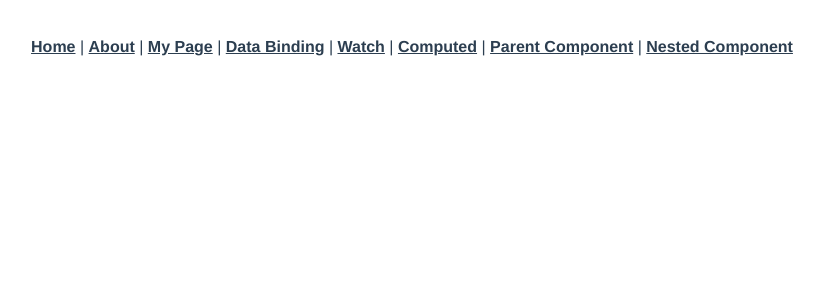
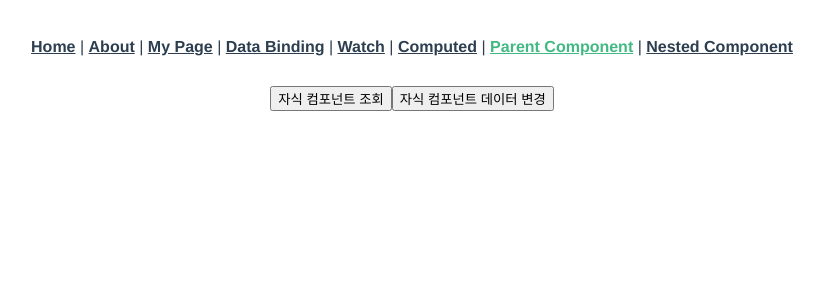
Before and after one commit to Mia-Oh/vue-playground, a Vue app: page /parentcomponent2 in a window 1280 px wide. Shown: the top 300 px of the page, without its empty margins (228-1052 px from the left). Built offline with nearby package versions, Linux system fonts and the light colour scheme.

Commit message:
chap.6:부모 자식 컴포넌트 데이터 옵션 값 동기화 예제 추가

```diff
--- a/src/App.vue
+++ b/src/App.vue
@@ -7,7 +7,7 @@
       <router-link to="/databinding">Data Binding</router-link> |
       <router-link to="/watch">Watch</router-link> |
       <router-link to="/computed">Computed</router-link> |
-      <router-link to="/parentcomponent">Parent Component</router-link> |
+      <router-link to="/parentcomponent2">Parent Component</router-link> |
       <router-link to="/nestedcomponent">Nested Component</router-link>
     </nav>
     <router-view />
--- a/src/router.js
+++ b/src/router.js
@@ -51,6 +51,11 @@ const routes = [
     name: "parentcomponent",
     component: () => import("../src/views/ParentComponentView.vue"),
   },
+  {
+    path: "/parentcomponent2",
+    name: "parentcomponent2",
+    component: () => import("../src/views/ParentComponentView2.vue"),
+  },
 ];
 
 // 2. 라우터 생성
--- /dev/null
+++ b/src/views/ChildComponent2.vue
@@ -0,0 +1,20 @@
+<template>
+  <button type="button" @click="childFunc" ref="btn">
+    자식 컴포넌트 데이터 변경
+  </button>
+</template>
+<script>
+export default {
+  data() {
+    return {
+      msg: "message",
+    };
+  },
+  methods: {
+    childFunc() {
+      this.msg = "changed messgage";
+      console.log("눌림");
+    },
+  },
+};
+</script>
--- /dev/null
+++ b/src/views/ParentComponentView2.vue
@@ -0,0 +1,22 @@
+<template>
+  <div>
+    <button type="button" @click="checkChild">자식 컴포넌트 조회</button>
+    <child-component2 ref="child_component2" />
+  </div>
+</template>
+<script>
+import ChildComponent2 from "./ChildComponent2.vue";
+export default {
+  components: { "child-component2": ChildComponent2 },
+  computed: {
+    msg() {
+      return this.$refs.child_component2.msg;
+    },
+  },
+  methods: {
+    checkChild() {
+      alert(this.msg);
+    },
+  },
+};
+</script>
```
